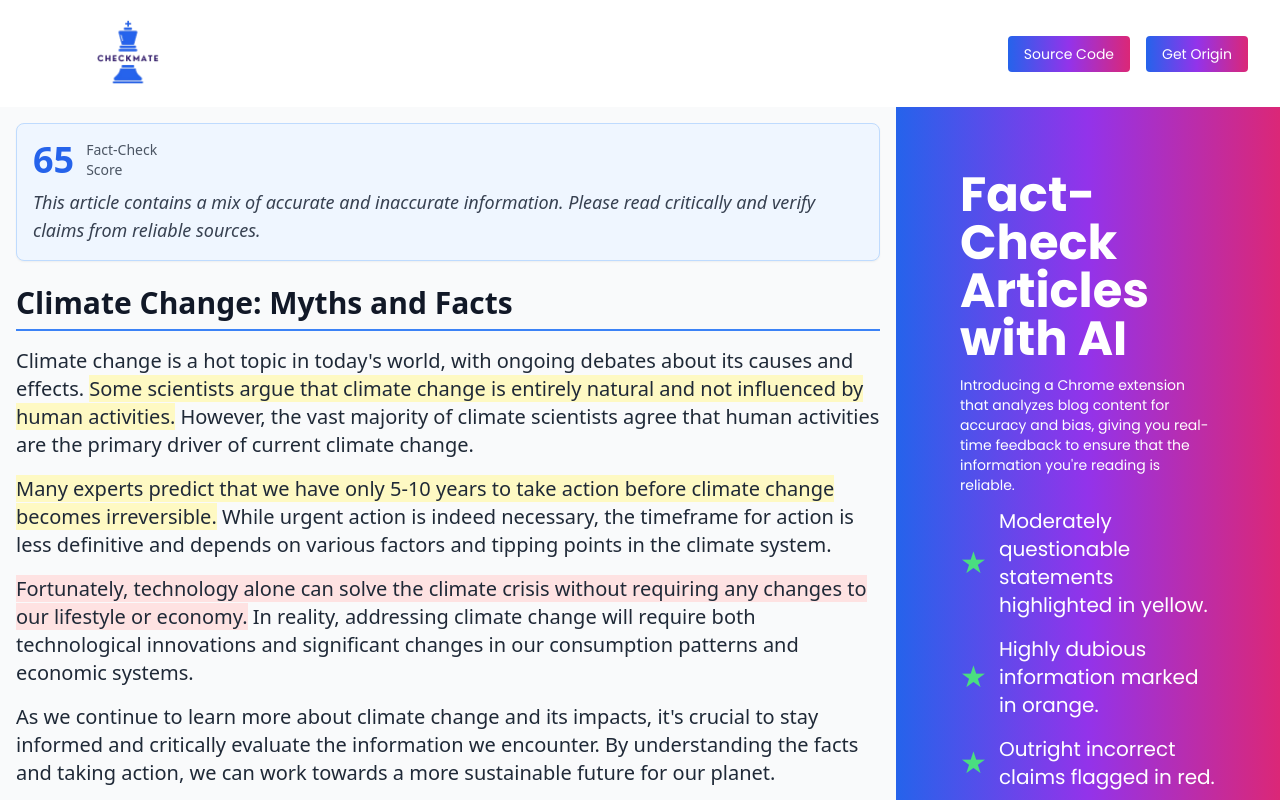
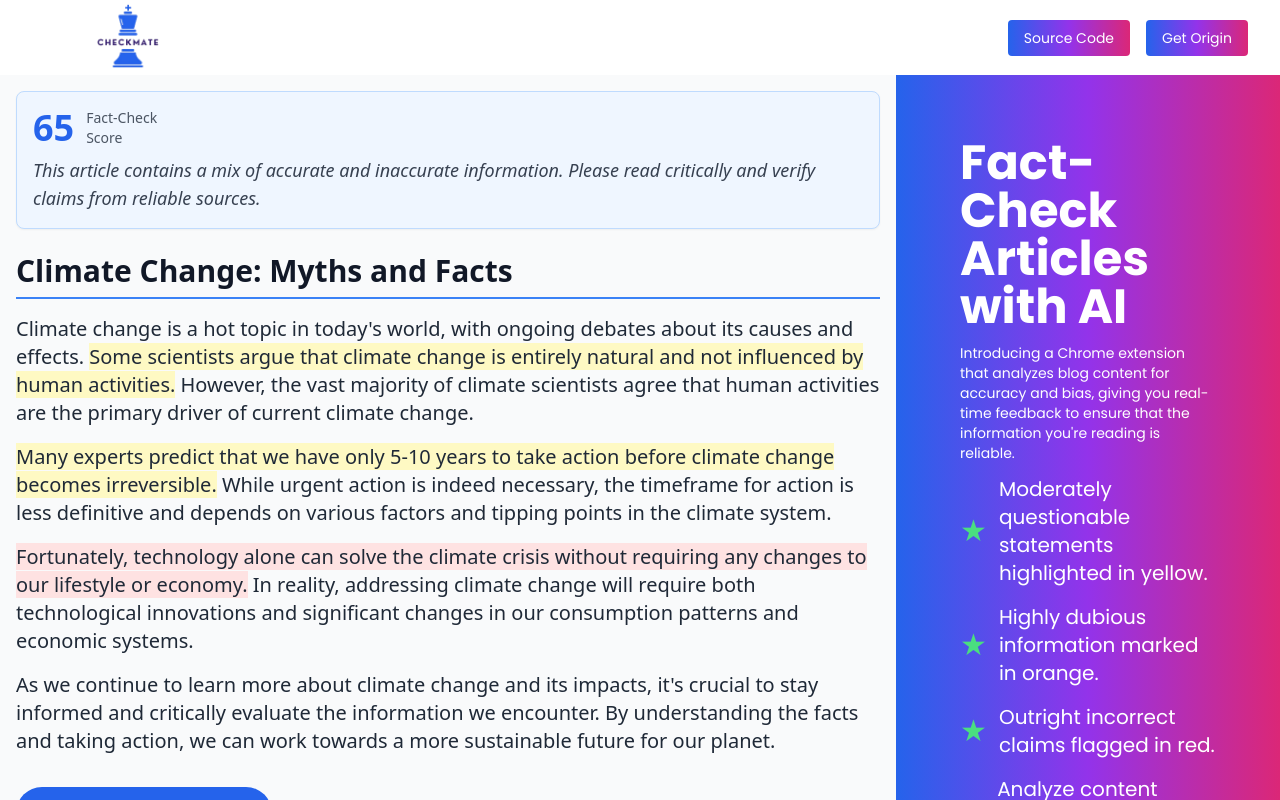
Before and after one commit to justjaiom/checkmate, a React (Create React App) app in the folder website/: page / in a window 1280 px wide. Shown: the top 800 px of the page. Built offline with nearby package versions, Linux system fonts and the light colour scheme.

Commit message:
fixed magin

```diff
--- a/website/src/components/navbar.jsx
+++ b/website/src/components/navbar.jsx
@@ -1,7 +1,7 @@
 
 function Navbar() {
   return (
-    <nav className='bg-white p-4 px-8'> {/* Navbar background is white */}
+    <nav className='bg-white px-8'> {/* Navbar background is white */}
       <div className="flex items-center justify-between">
         {/* Logo */}
         <div className="text-black text-2xl font-bold">
```
